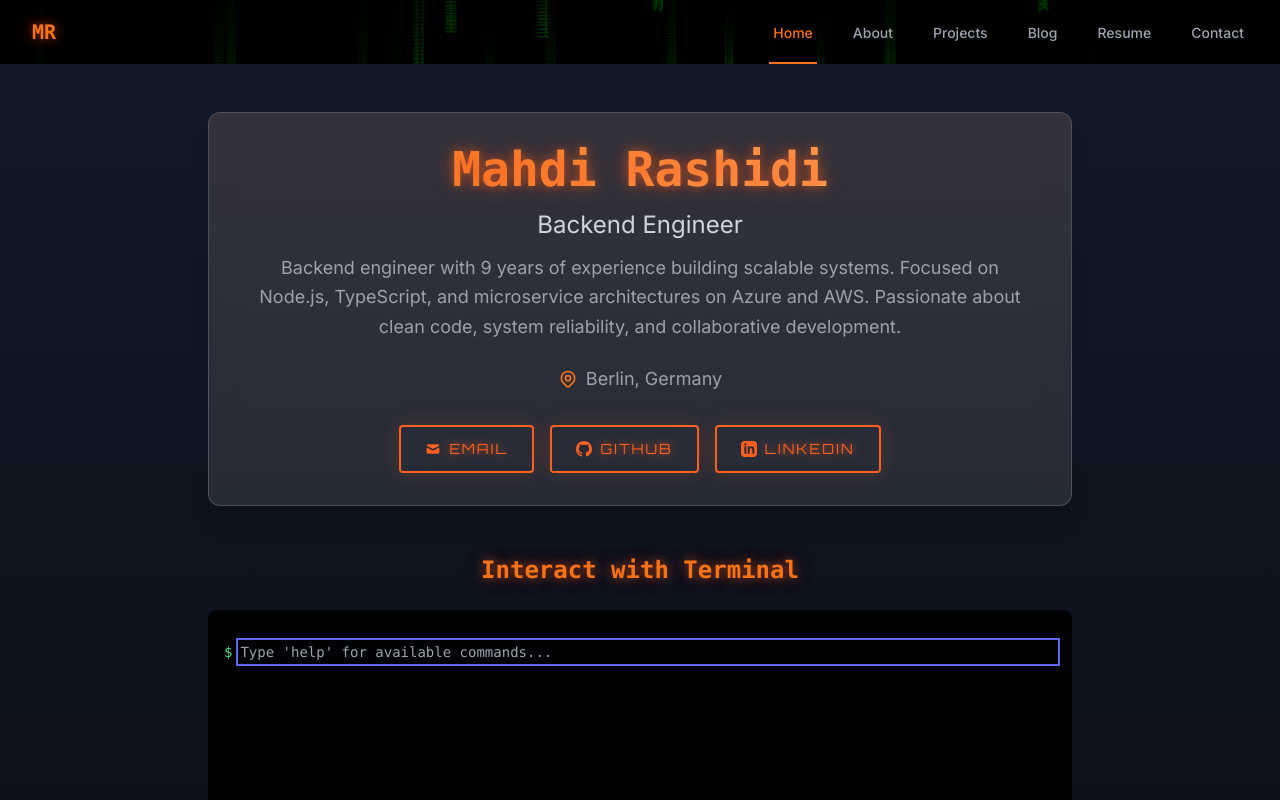
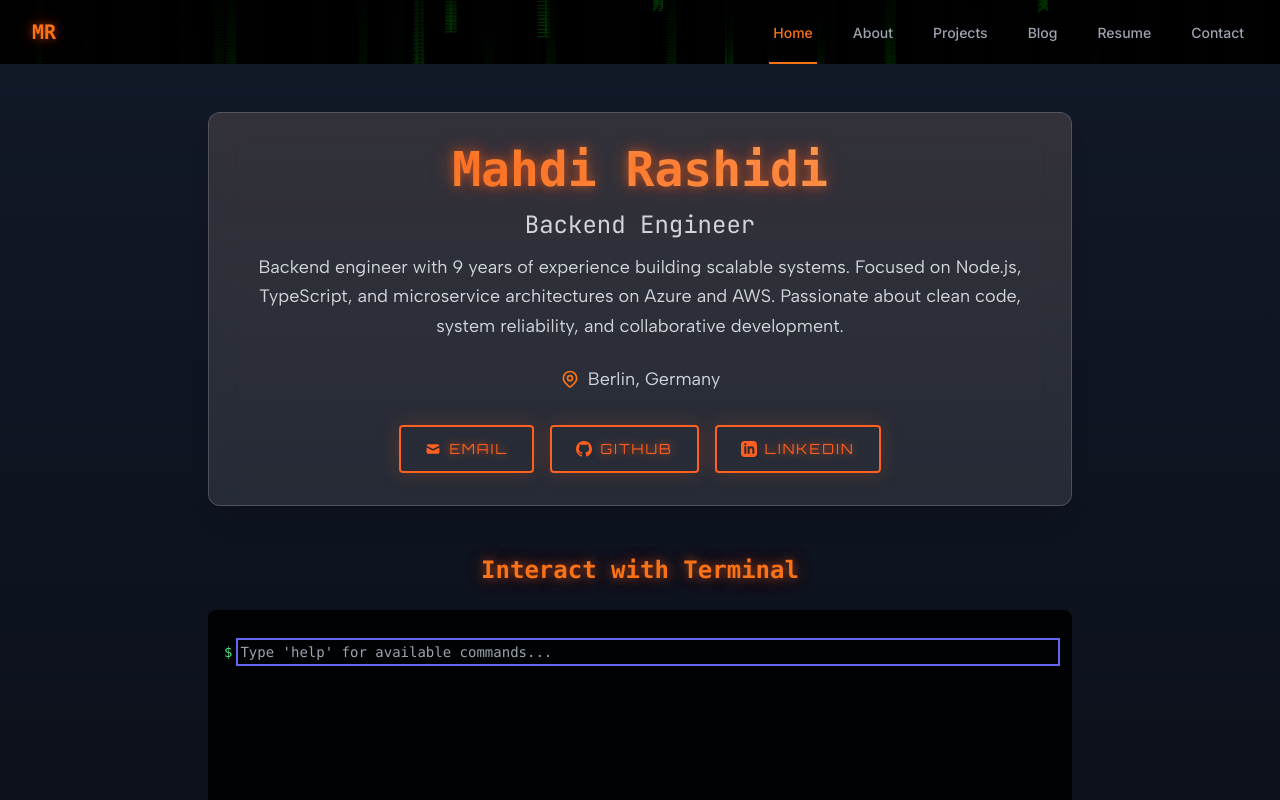
Before and after one commit to MRdevX/mrashidi.me, a Next.js app: page / in a window 1280 px wide. Shown: the top 800 px of the page. Built offline with nearby package versions, Linux system fonts and the light colour scheme.

Commit message:
feat: add Albert Sans font and enhance typography styles across the application for a cohesive cyberpunk theme

```diff
--- a/src/app/about/page.tsx
+++ b/src/app/about/page.tsx
@@ -12,7 +12,6 @@ export default function About() {
     visible: { opacity: 1, y: 0 },
   };
 
-  // Flatten all skills and organize by level
   const allSkills = skillCategories.flatMap((cat) => cat.skills);
   const skillsByLevel = {
     expert: allSkills.filter((skill) => skill.level === "expert"),
@@ -39,7 +38,7 @@ export default function About() {
 
         <div className="prose dark:prose-invert max-w-none">
           <motion.section className="mb-12" initial="hidden" animate="visible" variants={fadeIn} transition={{ delay: 0.2 }}>
-            <p className="text-lg mb-6 leading-relaxed text-gray-300">{personalInfo.description}</p>
+            <p className="text-lg mb-6 leading-relaxed text-gray-300 font-albert">{personalInfo.description}</p>
           </motion.section>
 
           <motion.section className="mb-12" initial="hidden" animate="visible" variants={fadeIn} transition={{ delay: 0.4 }}>
--- a/src/app/globals.css
+++ b/src/app/globals.css
@@ -2,7 +2,7 @@
 @import "@fontsource/orbitron";
 @import "@fontsource/press-start-2p";
 @import "@fontsource/vt323";
-@import "@fontsource/space-grotesk";
+@import "@fontsource/albert-sans";
 
 @tailwind base;
 @tailwind components;
@@ -80,13 +80,18 @@ html {
 
 /* Card hover effect */
 .hover-card-effect {
-  transition: transform 0.3s ease-in-out, box-shadow 0.3s ease-in-out;
+  transition:
+    transform 0.3s ease-in-out,
+    box-shadow 0.3s ease-in-out;
   border: 1px solid rgba(255, 95, 31, 0.2);
 }
 
 .hover-card-effect:hover {
   transform: translateY(-4px) scale(1.02);
-  box-shadow: 0 0 20px rgba(255, 95, 31, 0.2), 0 0 40px rgba(255, 95, 31, 0.1), 0 0 60px rgba(255, 95, 31, 0.05);
+  box-shadow:
+    0 0 20px rgba(255, 95, 31, 0.2),
+    0 0 40px rgba(255, 95, 31, 0.1),
+    0 0 60px rgba(255, 95, 31, 0.05);
   border-color: var(--neon-orange);
 }
 
@@ -198,22 +203,102 @@ html {
   outline-offset: 2px;
 }
 
-/* Terminal and cyberpunk theme */
+/* Cohesive Cyberpunk Typography System */
+.cyberpunk-text {
+  font-family: "Orbitron", sans-serif;
+  text-transform: uppercase;
+  letter-spacing: 2px;
+  font-weight: 600;
+}
+
 .terminal-text {
   font-family: "JetBrains Mono", monospace;
   color: var(--terminal-green);
   text-shadow: 0 0 5px rgba(0, 255, 0, 0.5);
-}
-
-.cyberpunk-text {
-  font-family: "Orbitron", sans-serif;
-  text-transform: uppercase;
-  letter-spacing: 2px;
+  font-weight: 400;
 }
 
 .retro-text {
   font-family: "Press Start 2P", cursive;
   line-height: 1.5;
+  font-weight: 400;
+}
+
+.matrix-text {
+  font-family: "VT323", monospace;
+  color: var(--terminal-green);
+  text-shadow: 0 0 4px rgba(0, 255, 0, 0.6);
+  font-weight: 400;
+}
+
+.space-text {
+  font-family: "Space Grotesk", sans-serif;
+  font-weight: 400;
+  letter-spacing: 0.2px;
+  line-height: 1.6;
+}
+
+/* Typography Hierarchy */
+.cyberpunk-h1 {
+  @apply text-5xl md:text-6xl lg:text-7xl font-bold;
+  font-family: "Orbitron", sans-serif;
+  text-transform: uppercase;
+  letter-spacing: 2px;
+  font-weight: 700;
+  color: #ffffff;
+  text-shadow: 0 0 15px rgba(255, 255, 255, 0.3);
+}
+
+.cyberpunk-h2 {
+  @apply text-3xl md:text-4xl lg:text-5xl font-bold;
+  font-family: "Orbitron", sans-serif;
+  text-transform: uppercase;
+  letter-spacing: 1.5px;
+  font-weight: 600;
+  color: #ffffff;
+  text-shadow: 0 0 10px rgba(255, 255, 255, 0.2);
+}
+
+.cyberpunk-h3 {
+  @apply text-2xl md:text-3xl font-semibold;
+  font-family: "Orbitron", sans-serif;
+  text-transform: uppercase;
+  letter-spacing: 1px;
+  font-weight: 500;
+  color: #e5e7eb;
+}
+
+.cyberpunk-h4 {
+  @apply text-xl md:text-2xl font-medium;
+  font-family: "Orbitron", sans-serif;
+  text-transform: uppercase;
+  letter-spacing: 0.8px;
+  font-weight: 500;
+  color: #d1d5db;
+}
+
+.cyberpunk-body-text {
+  @apply text-lg leading-relaxed;
+  font-family: "Space Grotesk", sans-serif;
+  font-weight: 400;
+  letter-spacing: 0.2px;
+  color: #e5e7eb;
+  line-height: 1.7;
+}
+
+.cyberpunk-caption {
+  @apply text-sm;
+  font-family: "JetBrains Mono", monospace;
+  color: #9ca3af;
+  font-weight: 400;
+}
+
+.cyberpunk-label {
+  @apply text-xs uppercase tracking-wider;
+  font-family: "Orbitron", sans-serif;
+  font-weight: 600;
+  color: #9ca3af;
+  letter-spacing: 1px;
 }
 
 .terminal-window {
@@ -246,27 +331,46 @@ html {
 
 @keyframes glitch {
   0% {
-    text-shadow: 0.05em 0 0 var(--neon-orange), -0.05em -0.025em 0 var(--neon-blue), -0.025em 0.05em 0 var(--neon-purple);
+    text-shadow:
+      0.05em 0 0 var(--neon-orange),
+      -0.05em -0.025em 0 var(--neon-blue),
+      -0.025em 0.05em 0 var(--neon-purple);
   }
   14% {
-    text-shadow: 0.05em 0 0 var(--neon-orange), -0.05em -0.025em 0 var(--neon-blue), -0.025em 0.05em 0 var(--neon-purple);
+    text-shadow:
+      0.05em 0 0 var(--neon-orange),
+      -0.05em -0.025em 0 var(--neon-blue),
+      -0.025em 0.05em 0 var(--neon-purple);
   }
   15% {
-    text-shadow: -0.05em -0.025em 0 var(--neon-orange), 0.025em 0.025em 0 var(--neon-blue),
+    text-shadow:
+      -0.05em -0.025em 0 var(--neon-orange),
+      0.025em 0.025em 0 var(--neon-blue),
       -0.05em -0.05em 0 var(--neon-purple);
   }
   49% {
-    text-shadow: -0.05em -0.025em 0 var(--neon-orange), 0.025em 0.025em 0 var(--neon-blue),
+    text-shadow:
+      -0.05em -0.025em 0 var(--neon-orange),
+      0.025em 0.025em 0 var(--neon-blue),
       -0.05em -0.05em 0 var(--neon-purple);
   }
   50% {
-    text-shadow: 0.025em 0.05em 0 var(--neon-orange), 0.05em 0 0 var(--neon-blue), 0 -0.05em 0 var(--neon-purple);
+    text-shadow:
+      0.025em 0.05em 0 var(--neon-orange),
+      0.05em 0 0 var(--neon-blue),
+      0 -0.05em 0 var(--neon-purple);
   }
   99% {
-    text-shadow: 0.025em 0.05em 0 var(--neon-orange), 0.05em 0 0 var(--neon-blue), 0 -0.05em 0 var(--neon-purple);
+    text-shadow:
+      0.025em 0.05em 0 var(--neon-orange),
+      0.05em 0 0 var(--neon-blue),
+      0 -0.05em 0 var(--neon-purple);
   }
   100% {
-    text-shadow: -0.025em 0 0 var(--neon-orange), -0.025em -0.025em 0 var(--neon-blue), -0.025em -0.05em 0 var(--neon-purple);
+    text-shadow:
+      -0.025em 0 0 var(--neon-orange),
+      -0.025em -0.025em 0 var(--neon-blue),
+      -0.025em -0.05em 0 var(--neon-purple);
   }
 }
 
@@ -279,7 +383,8 @@ html {
   height: 100%;
   z-index: -1;
   opacity: 0.1;
-  background: linear-gradient(rgba(0, 0, 0, 0.9), rgba(0, 0, 0, 0.9)),
+  background:
+    linear-gradient(rgba(0, 0, 0, 0.9), rgba(0, 0, 0, 0.9)),
     repeating-linear-gradient(0deg, rgba(0, 255, 0, 0.2) 0%, rgba(0, 255, 0, 0.2) 1px, transparent 1px, transparent 2px);
   background-size: 100% 2px;
   animation: matrix 20s linear infinite;
@@ -368,12 +473,8 @@ html {
 /* Circuit board background */
 .circuit-bg {
   background-color: var(--background-dark);
-  background-image: radial-gradient(
-      circle at 100% 150%,
-      var(--background-dark) 24%,
-      var(--neon-orange) 25%,
-      var(--background-dark) 28%
-    ),
+  background-image:
+    radial-gradient(circle at 100% 150%, var(--background-dark) 24%, var(--neon-orange) 25%, var(--background-dark) 28%),
     radial-gradient(circle at 0 150%, var(--background-dark) 24%, var(--neon-orange) 25%, var(--background-dark) 28%),
     radial-gradient(circle at 50% 100%, var(--neon-orange) 10%, var(--background-dark) 11%),
     radial-gradient(circle at 100% 50%, var(--neon-orange) 5%, var(--background-dark) 6%),
@@ -385,7 +486,9 @@ html {
 /* Typing animation */
 .typing {
   border-right: 2px solid var(--terminal-green);
-  animation: typing 3.5s steps(40, end), blink-caret 0.75s step-end infinite;
+  animation:
+    typing 3.5s steps(40, end),
+    blink-caret 0.75s step-end infinite;
   white-space: nowrap;
   overflow: hidden;
 }
@@ -485,10 +588,16 @@ html {
 
 @keyframes glow {
   from {
-    text-shadow: 0 0 5px var(--primary), 0 0 10px var(--primary), 0 0 15px var(--secondary);
+    text-shadow:
+      0 0 5px var(--primary),
+      0 0 10px var(--primary),
+      0 0 15px var(--secondary);
   }
   to {
-    text-shadow: 0 0 10px var(--primary), 0 0 20px var(--primary), 0 0 30px var(--secondary);
+    text-shadow:
+      0 0 10px var(--primary),
+      0 0 20px var(--primary),
+      0 0 30px var(--secondary);
   }
 }
 
@@ -612,10 +721,16 @@ html {
 @keyframes glow {
   0%,
   100% {
-    text-shadow: 0 0 10px rgba(255, 95, 31, 0.5), 0 0 20px rgba(255, 95, 31, 0.3), 0 0 30px rgba(255, 95, 31, 0.2);
+    text-shadow:
+      0 0 10px rgba(255, 95, 31, 0.5),
+      0 0 20px rgba(255, 95, 31, 0.3),
+      0 0 30px rgba(255, 95, 31, 0.2);
   }
   50% {
-    text-shadow: 0 0 20px rgba(255, 95, 31, 0.7), 0 0 30px rgba(255, 95, 31, 0.5), 0 0 40px rgba(255, 95, 31, 0.3);
+    text-shadow:
+      0 0 20px rgba(255, 95, 31, 0.7),
+      0 0 30px rgba(255, 95, 31, 0.5),
+      0 0 40px rgba(255, 95, 31, 0.3);
   }
 }
 
--- a/src/app/page.tsx
+++ b/src/app/page.tsx
@@ -65,8 +65,10 @@ export default function Home() {
             {personalInfo.name}
           </h1>
           <p className="text-2xl text-gray-300 mb-3 font-terminal relative z-10">{personalInfo.title}</p>
-          <p className="text-lg text-gray-400 mb-6 relative z-10 max-w-3xl mx-auto leading-relaxed">{personalInfo.intro}</p>
-          <p className="text-lg text-gray-400 mb-8 relative z-10 flex items-center justify-center gap-2">
+          <p className="text-lg text-gray-300 mb-6 relative z-10 max-w-3xl mx-auto leading-relaxed font-albert">
+            {personalInfo.intro}
+          </p>
+          <p className="text-lg text-gray-300 mb-8 relative z-10 flex items-center justify-center gap-2 font-albert">
             <svg className="w-5 h-5 text-orange-500" fill="none" stroke="currentColor" viewBox="0 0 24 24">
               <path
                 strokeLinecap="round"
@@ -179,7 +181,9 @@ export default function Home() {
             <h2 className="text-2xl md:text-3xl font-bold text-orange-500 font-cyberpunk glow-text mb-6">
               {personalInfo.contactCta}
             </h2>
-            <p className="text-gray-400 mb-8 max-w-2xl mx-auto">{personalInfo.contactDescription}</p>
+            <p className="text-gray-300 mb-8 max-w-2xl mx-auto font-albert leading-relaxed">
+              {personalInfo.contactDescription}
+            </p>
             <Link href="/contact" className="neon-button px-8 py-3 text-lg inline-flex items-center gap-2 group rounded-lg">
               <span>Get In Touch</span>
               <svg
--- a/tailwind.config.ts
+++ b/tailwind.config.ts
@@ -13,6 +13,13 @@ export default {
         background: "var(--background)",
         foreground: "var(--foreground)",
       },
+      fontFamily: {
+        cyberpunk: ["Orbitron", "sans-serif"],
+        terminal: ["JetBrains Mono", "monospace"],
+        retro: ["Press Start 2P", "cursive"],
+        matrix: ["VT323", "monospace"],
+        albert: ["Albert Sans", "sans-serif"],
+      },
     },
   },
   plugins: [],
```
Also changed, not shown: package.json (+1 -7 lines), src/components/navigation/Navbar.tsx (+20 -3 lines), public/sw.js, 2 other files (tests, documents, lock files or other folders).
